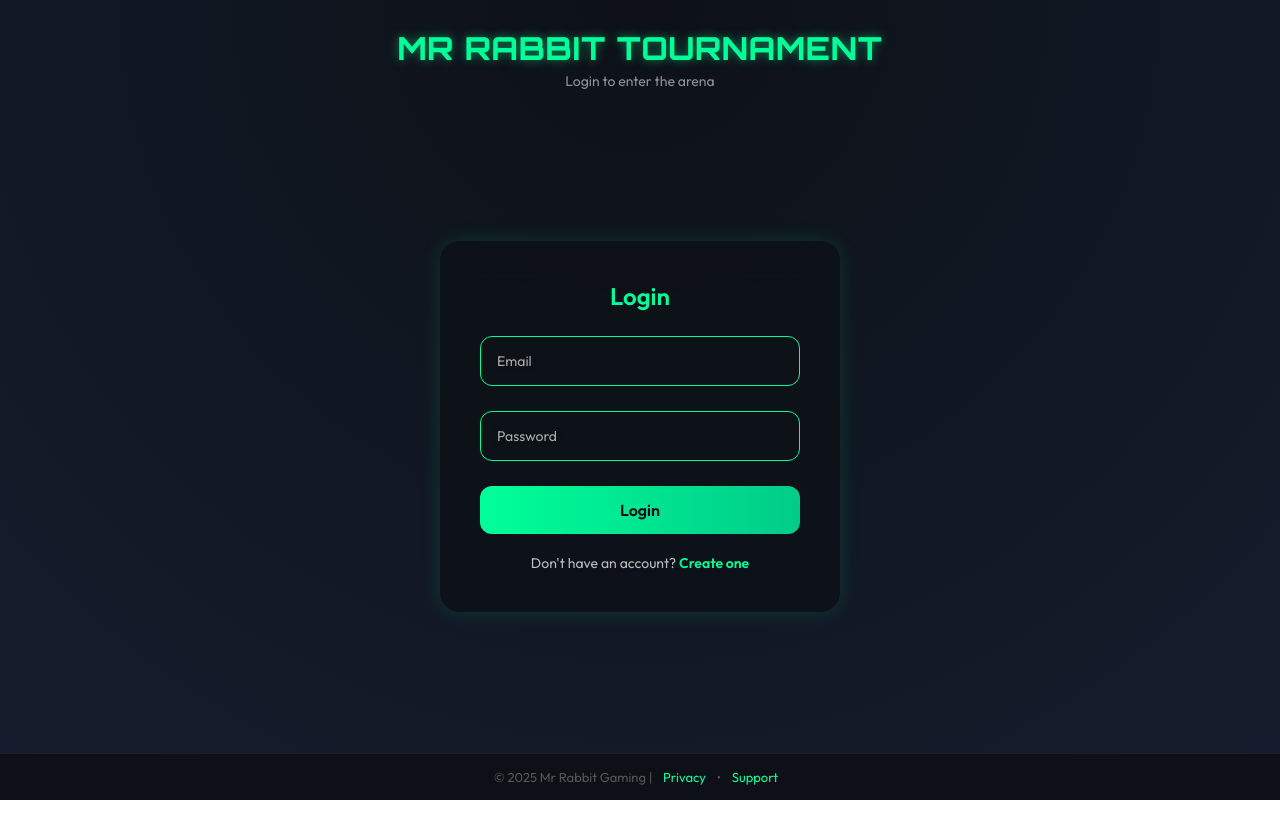
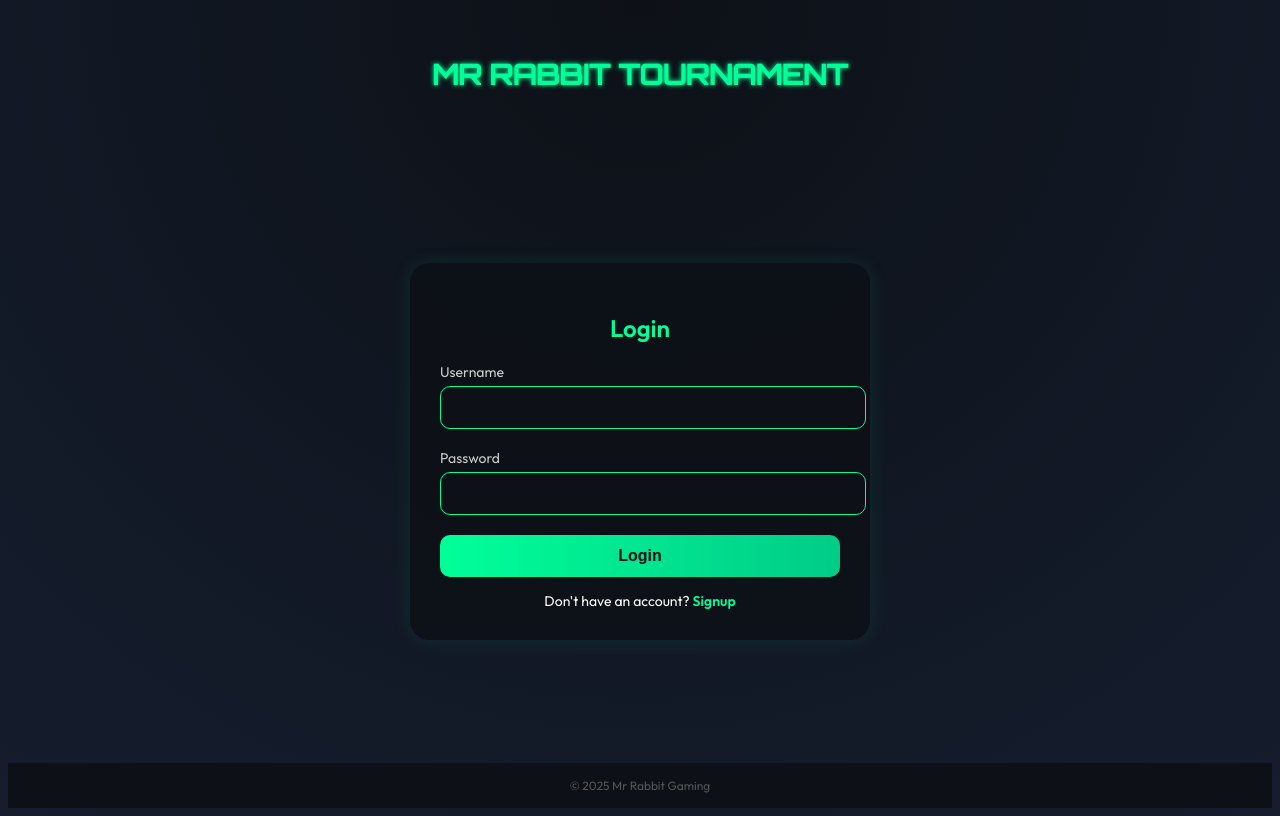
Before and after one commit to Mr-rabbit-xd/RABBIT-XMD, a website: page public/login.html in a window 1280 px wide. Drawn offline with Linux system fonts and the light colour scheme.

Commit message:
Update login.html

```diff
--- a/public/login.html
+++ b/public/login.html
@@ -1,20 +1,14 @@
 <!DOCTYPE html>
 <html lang="en">
 <head>
-  <meta charset="UTF-8"/>
+  <meta charset="UTF-8" />
   <meta name="viewport" content="width=device-width, initial-scale=1.0"/>
   <title>Login | Mr Rabbit</title>
   <link href="https://fonts.googleapis.com/css2?family=Orbitron:wght@500&family=Outfit:wght@400;600&display=swap" rel="stylesheet">
   <style>
-    * {
-      margin: 0;
-      padding: 0;
-      font-family: 'Outfit', sans-serif;
-      box-sizing: border-box;
-    }
-
     body {
       background: radial-gradient(circle at top, #0d1117, #151d2e);
+      font-family: 'Outfit', sans-serif;
       color: white;
       display: flex;
       flex-direction: column;
@@ -23,106 +17,77 @@
 
     header {
       text-align: center;
-      padding: 30px 20px 10px;
+      padding: 30px;
     }
 
     header h1 {
+      color: #00ff99;
       font-family: 'Orbitron', sans-serif;
-      font-size: 30px;
-      color: #00ff99;
-      letter-spacing: 2px;
-      text-shadow: 0 0 10px rgba(0,255,153,0.5);
-    }
-
-    header span {
-      color: #ffffff88;
-      font-size: 14px;
-      display: block;
-      margin-top: 5px;
+      font-size: 28px;
+      text-shadow: 0 0 5px #00ff99;
     }
 
     .container {
       flex: 1;
       display: flex;
+      justify-content: center;
       align-items: center;
-      justify-content: center;
       padding: 20px;
     }
 
     .card {
-      background: rgba(13, 17, 23, 0.8);
-      padding: 40px;
+      background: rgba(13, 17, 23, 0.9);
+      padding: 30px;
       border-radius: 20px;
-      width: 90%;
+      width: 100%;
       max-width: 400px;
-      backdrop-filter: blur(20px);
-      box-shadow: 0 0 20px rgba(0,255,153,0.15);
+      box-shadow: 0 0 20px rgba(0,255,153,0.1);
     }
 
-    .card h2 {
+    h2 {
       text-align: center;
-      margin-bottom: 25px;
+      margin-bottom: 20px;
       color: #00ff99;
     }
 
     .input-group {
-      position: relative;
-      margin-bottom: 25px;
+      margin-bottom: 20px;
     }
 
     .input-group input {
       width: 100%;
-      padding: 14px 12px;
+      padding: 12px;
+      border: 1px solid #00ff99;
+      border-radius: 10px;
       background: transparent;
-      border: 1px solid #00ff99;
-      border-radius: 12px;
-      font-size: 16px;
       color: white;
       outline: none;
+      font-size: 15px;
     }
 
     .input-group label {
-      position: absolute;
-      left: 12px;
-      top: 50%;
-      transform: translateY(-50%);
-      background-color: rgba(13,17,23,0.8);
-      padding: 0 5px;
-      color: #aaa;
+      display: block;
+      margin-bottom: 5px;
+      color: #ccc;
       font-size: 14px;
-      transition: 0.3s ease;
-      pointer-events: none;
-    }
-
-    .input-group input:focus + label,
-    .input-group input:not(:placeholder-shown) + label {
-      top: -10px;
-      font-size: 12px;
-      color: #00ff99;
     }
 
     button {
       width: 100%;
-      padding: 14px;
+      padding: 12px;
+      background: linear-gradient(to right, #00ff99, #00cc88);
       border: none;
-      border-radius: 12px;
-      background: linear-gradient(to right, #00ff99, #00cc88);
+      border-radius: 10px;
+      font-weight: bold;
       font-size: 16px;
-      font-weight: bold;
       color: #0d1117;
       cursor: pointer;
-      transition: background 0.3s;
-    }
-
-    button:hover {
-      background: linear-gradient(to right, #00cc88, #00aa77);
     }
 
     .switch {
       text-align: center;
-      margin-top: 20px;
+      margin-top: 15px;
       font-size: 14px;
-      color: #bbb;
     }
 
     .switch a {
@@ -133,17 +98,10 @@
 
     footer {
       text-align: center;
+      font-size: 12px;
+      color: #555;
       padding: 15px;
-      font-size: 13px;
       background: #0d1117;
-      color: #555;
-      border-top: 1px solid #1f1f1f;
-    }
-
-    footer a {
-      color: #00ff99;
-      text-decoration: none;
-      margin: 0 8px;
     }
   </style>
 </head>
@@ -151,7 +109,6 @@
 
   <header>
     <h1>MR RABBIT TOURNAMENT</h1>
-    <span>Login to enter the arena</span>
   </header>
 
   <div class="container">
@@ -159,23 +116,23 @@
       <h2>Login</h2>
       <form id="loginForm">
         <div class="input-group">
-          <input type="email" name="email" placeholder=" " required />
-          <label>Email</label>
+          <label>Username</label>
+          <input type="text" name="username" required />
         </div>
         <div class="input-group">
-          <input type="password" name="password" placeholder=" " required />
           <label>Password</label>
+          <input type="password" name="password" required />
         </div>
         <button type="submit">Login</button>
       </form>
       <div class="switch">
-        Don't have an account? <a href="/signup.html">Create one</a>
+        Don't have an account? <a href="/signup">Signup</a>
       </div>
     </div>
   </div>
 
   <footer>
-    &copy; 2025 Mr Rabbit Gaming | <a href="#">Privacy</a> • <a href="#">Support</a>
+    &copy; 2025 Mr Rabbit Gaming
   </footer>
 
   <script>
@@ -186,15 +143,15 @@
         method: 'POST',
         headers: { 'Content-Type': 'application/json' },
         body: JSON.stringify({
-          email: form.email.value,
+          username: form.username.value,
           password: form.password.value
         })
       });
       const data = await res.json();
       if (res.ok) {
+        localStorage.setItem('token', data.token);
         alert(data.msg);
-        // Token can be saved if needed
-        window.location.href = "/success.html"; // or dashboard later
+        window.location.href = "/success";
       } else {
         alert(data.msg);
       }
```
